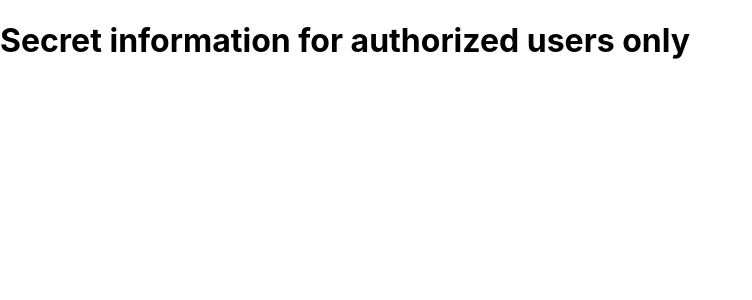
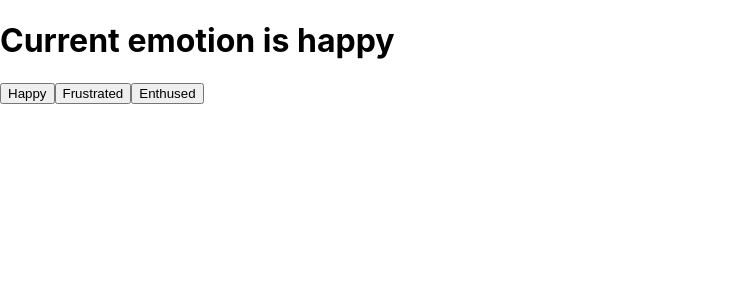
Before and after one commit to ebenofere/reactjs-essential-training-eve-porcello, a React (Create React App) app: page / in a window 1280 px wide. Shown: the top 300 px of the page, without its empty margins (0-752 px from the left). Built offline with nearby package versions, Linux system fonts and the light colour scheme.

Commit message:
8. Understanding the useState hook

```diff
--- a/src/App.js
+++ b/src/App.js
@@ -1,18 +1,18 @@
-import React from "react";
+import React, { useState } from "react";
 import "./App.css";
 
-function SecretComponent() {
-  return <h1>Secret information for authorized users only</h1>;
-}
+function App() {
+  const [emotion, setEmotion] = useState("happy");
 
-function RegularComponent() {
-  return <h1>Everyone can see this component.</h1>;
-}
+  return (
+    <>
+      <h1>Current emotion is {emotion}</h1>
 
-function App({ authorized }) {
-  return <>{authorized ? <RegularComponent /> : <SecretComponent />}</>;
+      <button onClick={() => setEmotion("happy")}>Happy</button>
+      <button onClick={() => setEmotion("frustrated")}>Frustrated</button>
+      <button onClick={() => setEmotion("enthusiastic")}>Enthused</button>
+    </>
+  );
 }
 
 export default App;
-
-//check the index file. that's where the work is
--- a/src/index.js
+++ b/src/index.js
@@ -3,21 +3,9 @@
 import "./index.css";
 import App from "./App";
 
-// const [mostImportantItem] = ["boots", "tents", "headlamp"];
-// console.log(mostImportantItem);
-
-// const [mostImportantItem, secondItem] = ["boots", "tents", "headlamp"];
-// console.log(secondItem);
-
-// const [, secondItem] = ["boots", "tents", "headlamp"];
-// console.log(secondItem);
-
-const [, , thirdItem] = ["boots", "tents", "headlamp"];
-console.log(thirdItem);
-
 ReactDOM.render(
   <React.StrictMode>
-    <App authorized={false} />
+    <App />
   </React.StrictMode>,
   document.getElementById("root")
 );
```
